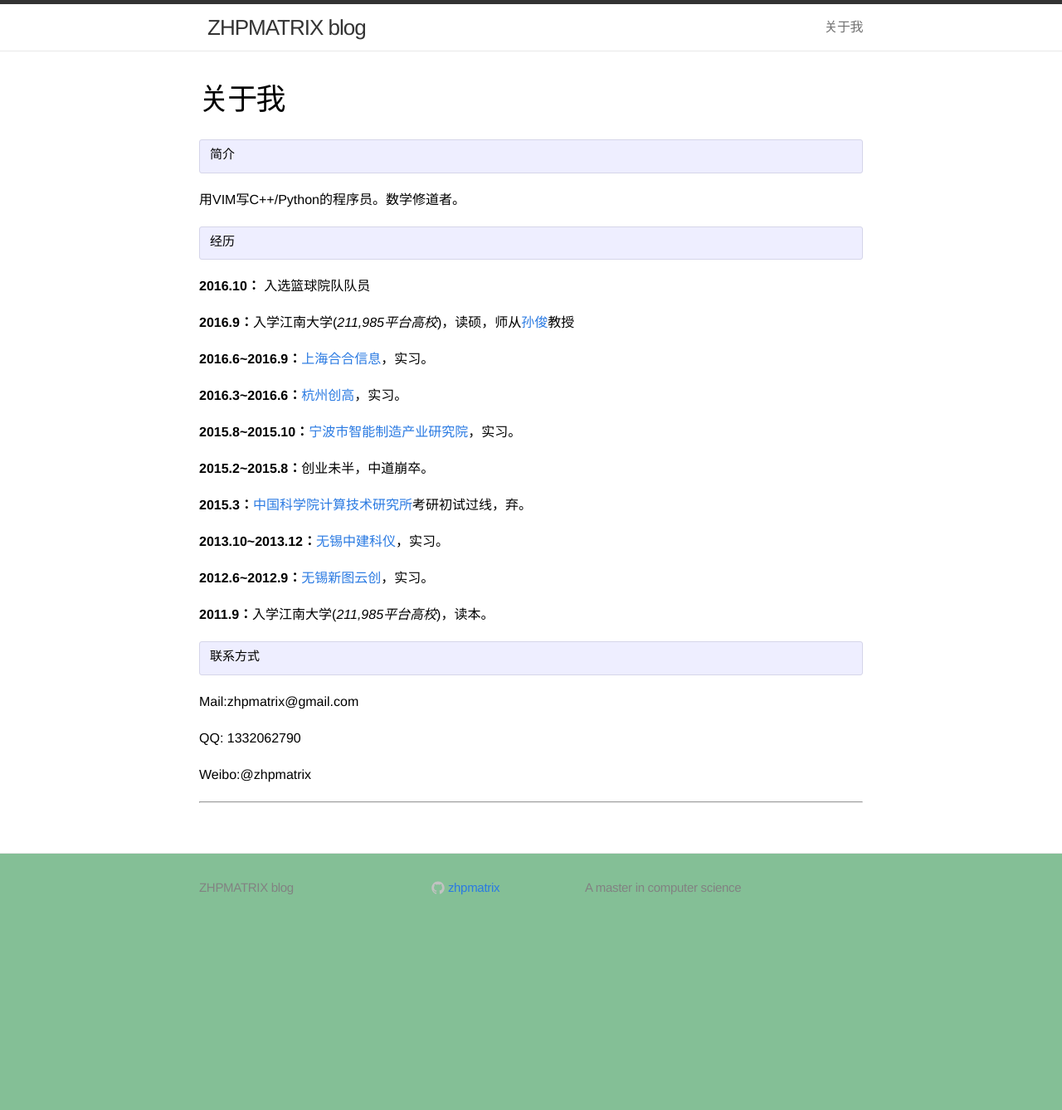
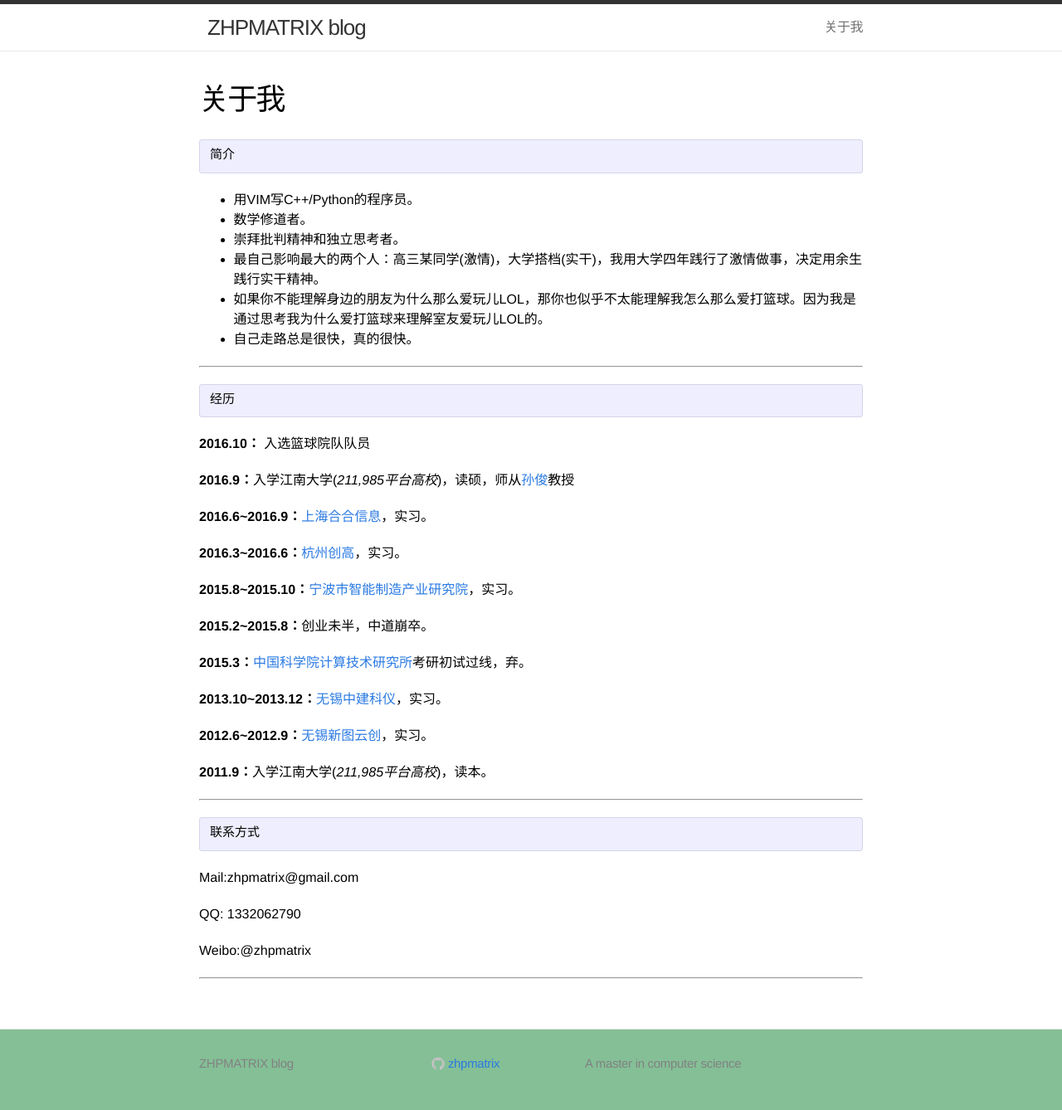
Before and after one commit to zhpmatrix/zhpmatrix.github.io, a Jekyll site: the page built from about.md, in a window 1280 px wide. Shown: the whole page at 83% size. Built offline with Jekyll 4.4.1, drawn with Linux system fonts in a browser that asks for light colours; comment, search, counter and statistics services are not loaded; before the commit the page ends 1126 px from its top, so only the background shows below that.

Commit message:
modify about

```diff
--- a/about.md
+++ b/about.md
@@ -6,8 +6,19 @@ permalink: /about/
     简介
 
 
-用VIM写C++/Python的程序员。数学修道者。
+- 用VIM写C++/Python的程序员。
 
+- 数学修道者。
+
+- 崇拜批判精神和独立思考者。
+
+- 最自己影响最大的两个人：高三某同学(激情)，大学搭档(实干)，我用大学四年践行了激情做事，决定用余生践行实干精神。
+
+- 如果你不能理解身边的朋友为什么那么爱玩儿LOL，那你也似乎不太能理解我怎么那么爱打篮球。因为我是通过思考我为什么爱打篮球来理解室友爱玩儿LOL的。
+
+- 自己走路总是很快，真的很快。
+
+---
     经历
 
 **2016.10：** 入选篮球院队队员
@@ -30,6 +41,7 @@ permalink: /about/
 
 **2011.9：**入学江南大学(_211,985平台高校_)，读本。
 
+---
     联系方式
 
 Mail:zhpmatrix@gmail.com
```
